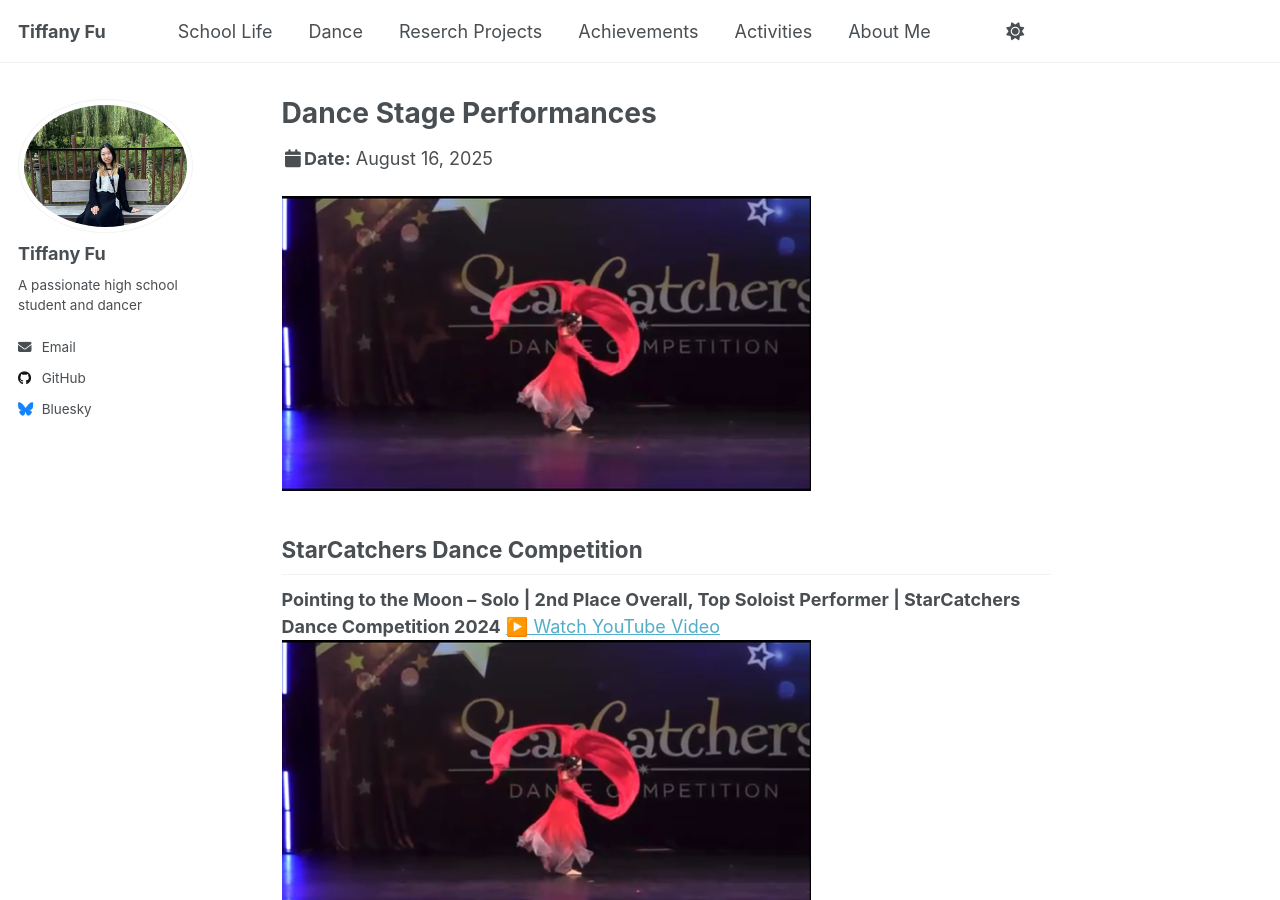
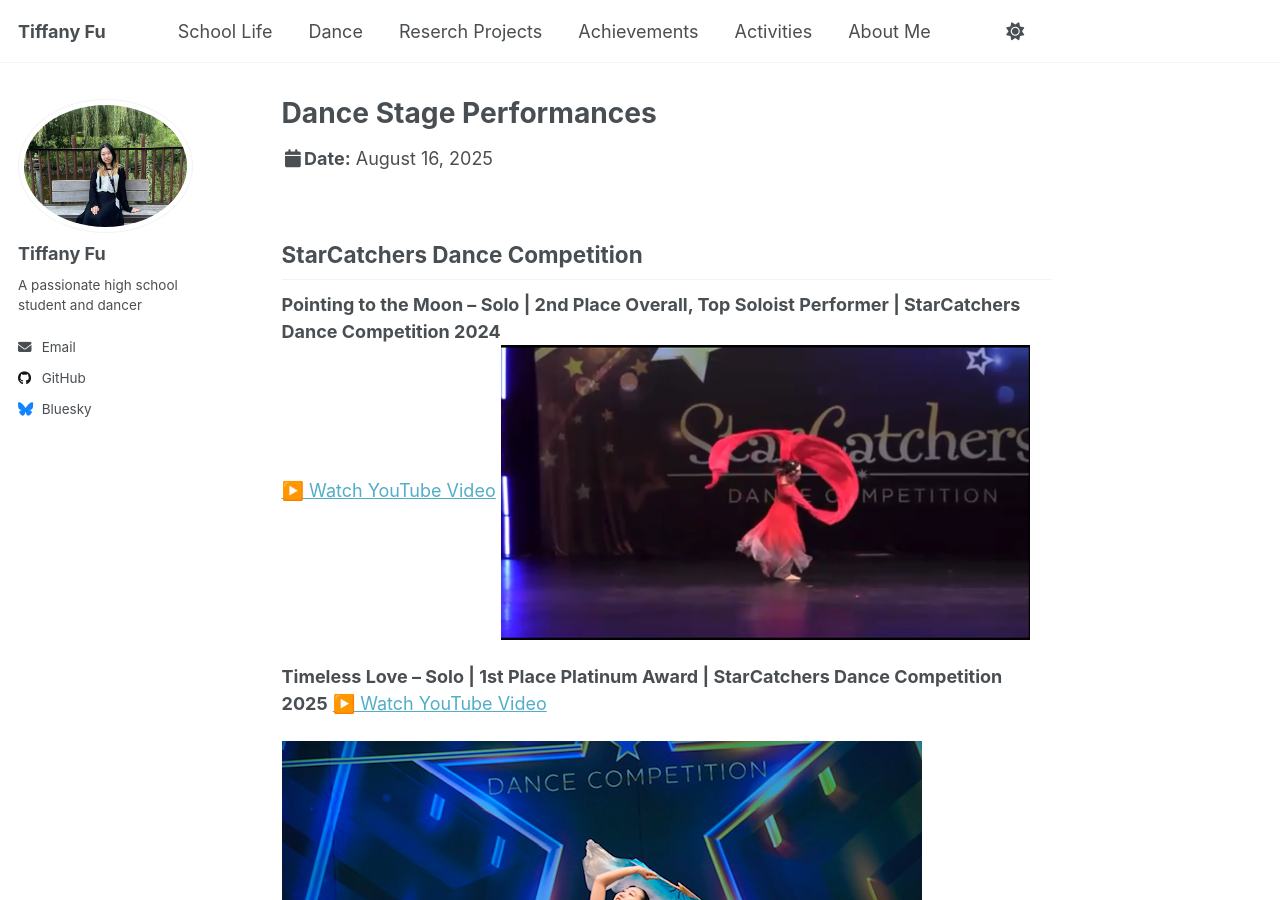
Before and after one commit to TiffanyJTFu/TiffanyFu, a Jekyll site: the page built from _talks/DanceStagePerformances.md, in a window 1280 px wide and 900 px high. Built offline with Jekyll 4.4.1, drawn with Linux system fonts in a browser that asks for light colours; a script that is not in the unit is left out.

Commit message:
Update DanceStagePerformances.md

```diff
--- a/_talks/DanceStagePerformances.md
+++ b/_talks/DanceStagePerformances.md
@@ -6,11 +6,9 @@ permalink: /talks/DanceStagePerformances
 venue:
 location: "Toronto, Canada"
 ---
-![Dance10](https://tiffanyjtfu.github.io/TiffanyFu/images/dancepointingtothemoons.PNG)
-<br>
 ## StarCatchers Dance Competition
 **Pointing to the Moon – Solo | 2nd Place Overall, Top Soloist Performer | StarCatchers Dance Competition 2024**
-<a href="https://youtu.be/Js13cJFnUC0" target="_blank" rel="noopener">▶️ Watch YouTube Video</a>
+<br><a href="https://youtu.be/Js13cJFnUC0" target="_blank" rel="noopener">▶️ Watch YouTube Video</a>
 ![Dance10](https://tiffanyjtfu.github.io/TiffanyFu/images/dancepointingtothemoons.PNG)
 
 
```
